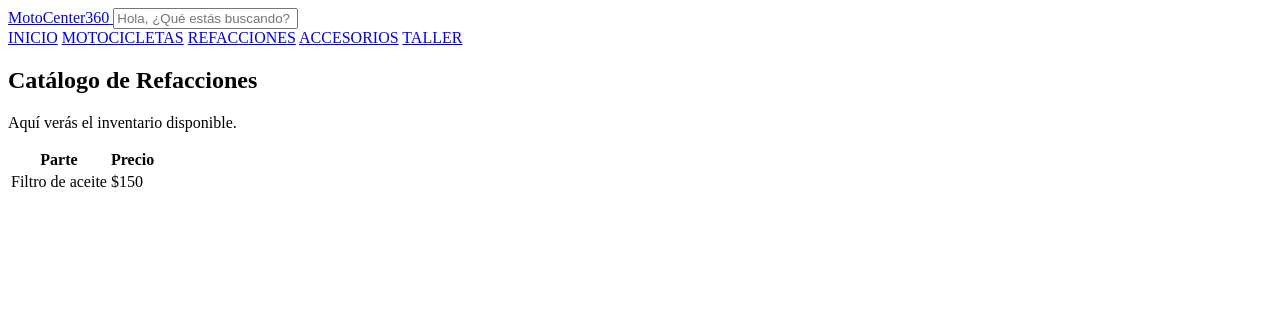
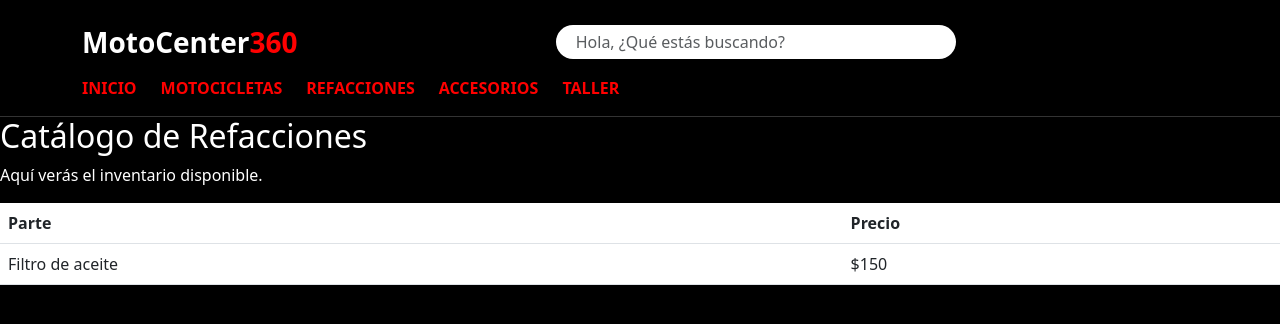
Before and after one commit to luisgonzalez-tech/MotoCenter360, a Flask app: page /catalogo in a window 1280 px wide. Shown: the top 324 px of the page. Run offline with Flask 3, Linux system fonts and the light colour scheme.

Commit message:
Update base.html

```diff
--- a/templates/base.html
+++ b/templates/base.html
@@ -1,12 +1,15 @@
-<nav class="navbar navbar-expand-lg navbar-dark py-3">
+<!DOCTYPE html>
+<html lang="es">
+<head>
+    <link href="https://cdn.jsdelivr.net/npm/bootstrap@5.3.0/dist/css/bootstrap.min.css" rel="stylesheet">
+    <link rel="stylesheet" href="{{ url_for('static', filename='css/style.css') }}">
+</head>
+<body>
+    <nav class="navbar navbar-dark py-3">
         <div class="container d-flex align-items-center">
-        <a class="navbar-brand fw-bold fs-3" href="/">
-            <span class="text-white">MotoCenter</span><span class="text-danger">360</span>
-        </a>
-
+            <a class="navbar-brand fw-bold fs-3" href="/">MotoCenter<span class="text-danger">360</span></a>
             <input type="text" class="form-control search-input mx-auto" style="max-width: 400px;" placeholder="Hola, ¿Qué estás buscando?">
         </div>
-
         <div class="container mt-2">
             <div class="d-flex gap-4">
                 <a class="nav-link text-danger fw-bold" href="/">INICIO</a>
@@ -17,6 +20,6 @@
             </div>
         </div>
     </nav>
-
     {% block content %}{% endblock %}
-</nav>
+</body>
+</html>
```
Lines whose indentation alone changed are shown as unchanged.
